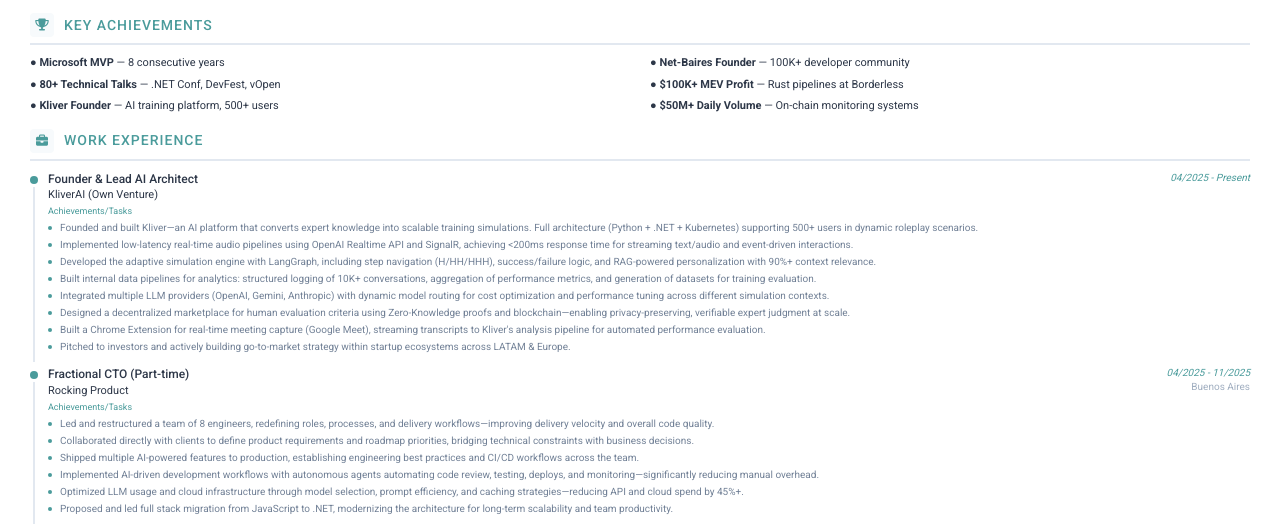
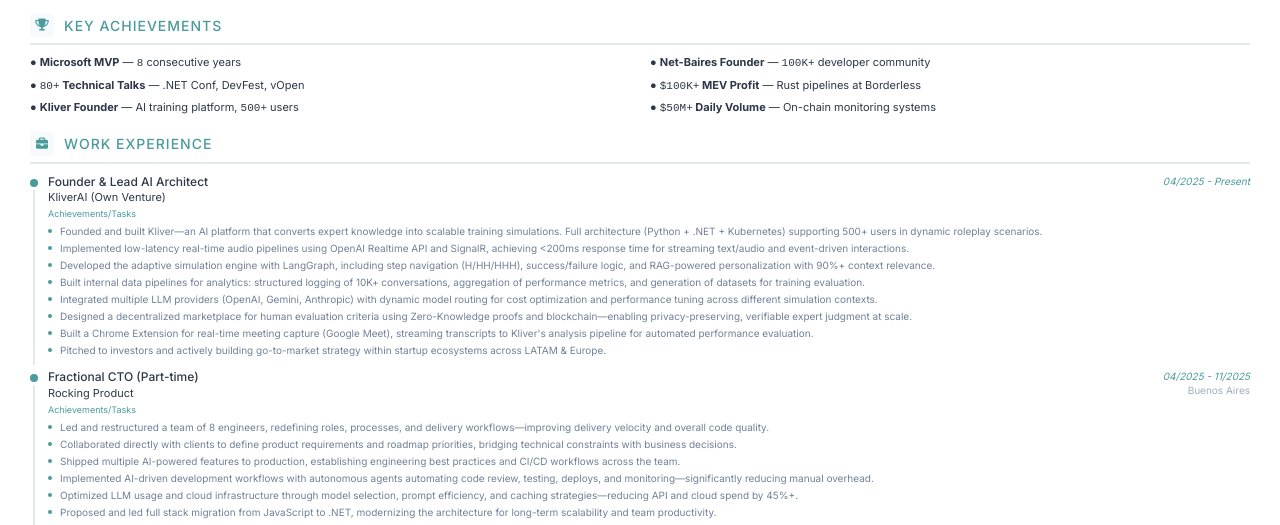
Before and after one commit to germankuber/resume, a website: page resume.html in a window 1280 px wide. Shown: the part 272-797 px from the top of the page. Drawn offline with Linux system fonts and the light colour scheme; a web font is replaced by a local one.

Commit message:
Update font styles and enhance Key Achievements section for better readability

```diff
--- a/resume.html
+++ b/resume.html
@@ -6,7 +6,15 @@
     <title>Germán Küber - CV</title>
     <link rel="preconnect" href="https://fonts.googleapis.com">
     <link rel="preconnect" href="https://fonts.gstatic.com" crossorigin>
-    <link href="https://fonts.googleapis.com/css2?family=Roboto:wght@300;400;500;700&display=swap" rel="stylesheet">
+    <link href="https://fonts.googleapis.com/css2?family=Inter:wght@300;400;500;700&display=swap" rel="stylesheet">
+    <style>
+        @font-face {
+            font-family: 'Geist Mono';
+            src: url('https://cdn.vercel.com/geist/font/mono/GeistMonoVF.woff2') format('woff2');
+            font-weight: 100 900;
+            font-style: normal;
+        }
+    </style>
     <link rel="stylesheet" href="https://cdnjs.cloudflare.com/ajax/libs/font-awesome/6.4.0/css/all.min.css">
     <style>
         :root {
@@ -18,6 +26,12 @@
             --bg-light: #f7fafc;
             --border-color: #e2e8f0;
             --white: #ffffff;
+            --font-mono: 'Geist Mono', monospace;
+        }
+
+        .metric {
+            font-family: var(--font-mono);
+            font-weight: 500;
         }
 
         * {
@@ -27,7 +41,7 @@
         }
 
         body {
-            font-family: 'Roboto', sans-serif;
+            font-family: 'Inter', sans-serif;
             background-color: var(--white);
             color: var(--text-dark);
             line-height: 1.4;
@@ -580,12 +594,12 @@
                     <h2>Key Achievements</h2>
                 </div>
                 <div style="display: grid; grid-template-columns: 1fr 1fr; gap: 6px 20px; font-size: 11px;">
-                    <div>● <strong>Microsoft MVP</strong> — 8 consecutive years</div>
-                    <div>● <strong>Net-Baires Founder</strong> — 100K+ developer community</div>
-                    <div>● <strong>80+ Technical Talks</strong> — .NET Conf, DevFest, vOpen</div>
-                    <div>● <strong>$100K+ MEV Profit</strong> — Rust pipelines at Borderless</div>
-                    <div>● <strong>Kliver Founder</strong> — AI training platform, 500+ users</div>
-                    <div>● <strong>$50M+ Daily Volume</strong> — On-chain monitoring systems</div>
+                    <div>● <strong>Microsoft MVP</strong> — <span class="metric">8</span> consecutive years</div>
+                    <div>● <strong>Net-Baires Founder</strong> — <span class="metric">100K+</span> developer community</div>
+                    <div>● <strong><span class="metric">80+</span> Technical Talks</strong> — .NET Conf, DevFest, vOpen</div>
+                    <div>● <strong><span class="metric">$100K+</span> MEV Profit</strong> — Rust pipelines at Borderless</div>
+                    <div>● <strong>Kliver Founder</strong> — AI training platform, <span class="metric">500+</span> users</div>
+                    <div>● <strong><span class="metric">$50M+</span> Daily Volume</strong> — On-chain monitoring systems</div>
                 </div>
             </section>
 
```
